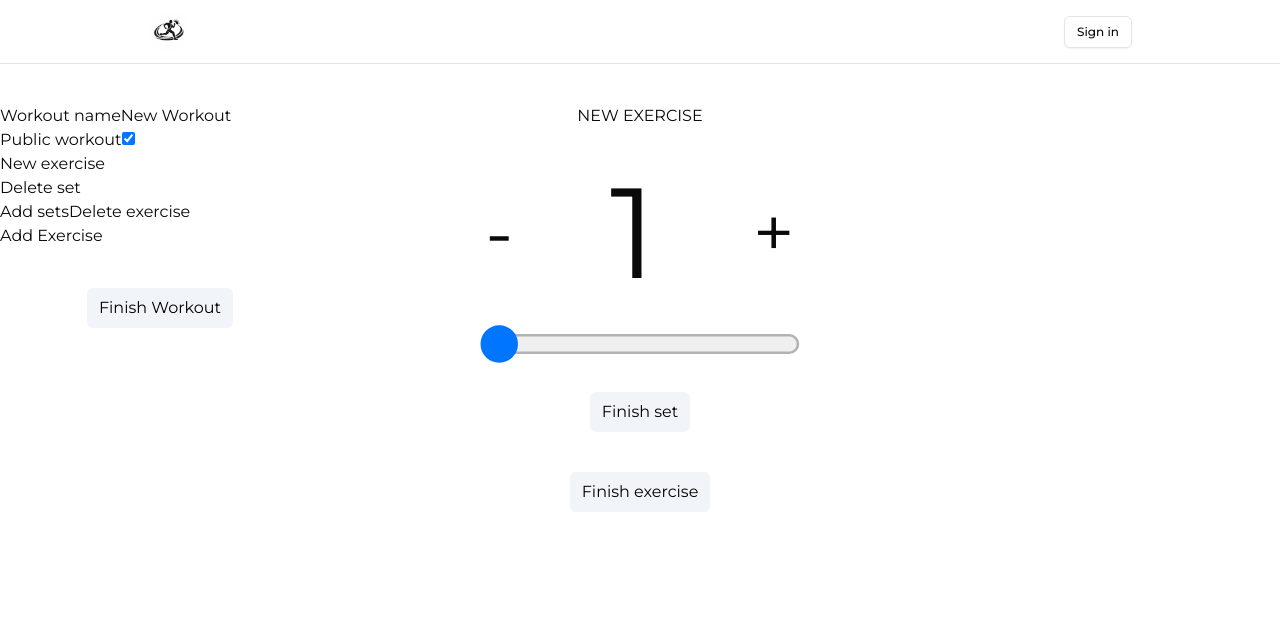
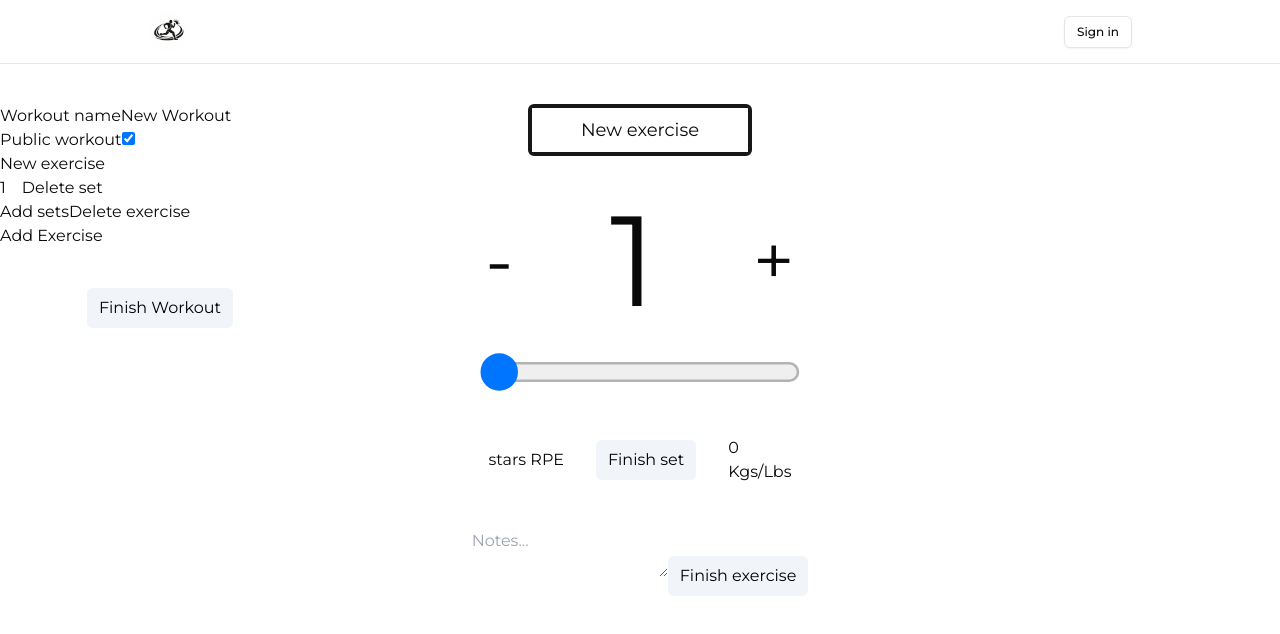
Before and after one commit to AntonioIonica/dailymovit, a Next.js app: page /movs/create in a window 1280 px wide. Shown: the top 634 px of the page. Built offline with nearby package versions, Linux system fonts and the light colour scheme; no server answers.

Commit message:
feat: added notes to exercises

```diff
--- a/app/api/workouts/route.ts
+++ b/app/api/workouts/route.ts
@@ -7,7 +7,6 @@ type setType = {
     rest_time: number,
     set_number: number,
     weight: number,
-    notes: string,
     rpe: number
     userId: string
 }
@@ -42,6 +41,7 @@ export async function POST(req: NextRequest) {
         const { data: exerciseData, error: exerciseError } = await (await supabase).from("exercises").insert({
             workout_id: workoutId,
             name: exercise.exerciseName,
+            notes: exercise.notes,
             user_id: user.id
         }).select("id").single();
         if (exerciseError) return NextResponse.json({ error: exerciseError }, { status: 500 });
@@ -54,7 +54,6 @@ export async function POST(req: NextRequest) {
             duration: s.duration,
             weight: s.weight,
             rest_time: s.rest_time,
-            notes: s.notes,
             rpe: s.rpe,
             user_id: user.id
         }));
--- a/app/movs/create/page.tsx
+++ b/app/movs/create/page.tsx
@@ -12,7 +12,8 @@ export default function CreateMov() {
   const [exercises, setExercises] = useState([
     {
       exerciseName: "New exercise",
-      sets: [{ reps: 1, duration: 0, rest_time: 0, set_number: 1, weight: 0, notes: '', rpe: 1 }],
+      notes: "",
+      sets: [{ reps: 1, duration: 0, rest_time: 0, set_number: 1, weight: 0, rpe: 1 }],
     },
   ]);
   const [activeExercise, setActiveExercise] = useState(0);
@@ -37,7 +38,8 @@ export default function CreateMov() {
       ...exercises,
       {
         exerciseName: "New exercise",
-        sets: [{ reps: 1, duration: 0, rest_time: 0, set_number: 1, weight: 0, notes: '', rpe: 1 }],
+        notes: "",
+        sets: [{ reps: 1, duration: 0, rest_time: 0, set_number: 1, weight: 0, rpe: 1 }],
       },
     ]);
     setActiveExercise(prev => prev + 1);
@@ -75,7 +77,6 @@ export default function CreateMov() {
       rest_time: 0,
       set_number: exercisesField[exerciseIndex].sets[activeSet].set_number + 1,
       weight: 0,
-      notes: '',
       rpe: 1
     });
     setExercises(exercisesField);
@@ -107,6 +108,18 @@ export default function CreateMov() {
       exercisesField[activeExercise].sets[activeSet].reps -= 1;
     };
     setExercises(exercisesField);
+  }
+
+  function handleSetWeight(activeExercise: number, activeSet: number, event: { target: { value: string } }): void {
+    const exerciseField = [...exercises];
+    exerciseField[activeExercise].sets[activeSet].weight = +event.target.value;
+    setExercises(exerciseField);
+  }
+
+  function handleSetNotes(activeExercise: number, event: { target: { value: string } }) {
+    const exerciseField = [...exercises];
+    exerciseField[activeExercise].notes = event.target.value;
+    setExercises(exerciseField);
   }
 
   const handleFinishWorkout = async (event: FormEvent) => {
@@ -164,7 +177,8 @@ export default function CreateMov() {
                   />
                   {exercise.sets.map((set, setIndex) => (
                     <div key={setIndex} className="containerSet">
-                      <div className="wrapperSet">
+                      <div className="wrapperSet flex space-x-4">
+                        <div>{set.set_number}</div>
                         <button
                           type="button"
                           onClick={() => deleteSet(exerciseIndex, setIndex)}
@@ -200,8 +214,11 @@ export default function CreateMov() {
         {/* Central console */}
         <div className="flex-2 flex-col w-[50%] mt-10">
           <div className="flex flex-col items-center">
-            <div>{exercises[activeExercise].exerciseName.toUpperCase()}</div>
-            <div>{ }</div>
+            <div className="border-4 border-solid rounded-md border-primary">
+              <input type="text" value={exercises[activeExercise].exerciseName}
+                onChange={(e) => handleExerciseName(activeExercise, e)}
+                className="text-center py-2 text-lg" />
+            </div>
             <div className="flex justify-center items-center">
               <button className="flex items-center justify-center text-7xl" onClick={decrementRep}>-</button>
               <div className="flex items-center justify-center text-9xl p-10 w-[15rem]">
@@ -217,10 +234,24 @@ export default function CreateMov() {
               max={30}
               className="scale-[250%]"
             />
-            <button onClick={() => addSet(activeExercise)} type="button" className="mt-10 rounded-md border-slate-300
+            <div className="flex space-x-8 items-center mt-14">
+              <div>stars RPE</div>
+              <button onClick={() => addSet(activeExercise)} type="button" className="rounded-md border-slate-300
             px-3 py-2 text-black bg-slate-100">Finish set</button>
-            <button onClick={addExercise} type="button" className="mt-10 rounded-md border-slate-300
+              <span className="flex flex-col"><input className="max-w-16 flex items-center" type='number'
+                value={exercises[activeExercise].sets[activeSet].weight}
+                placeholder="KG/LB" onChange={(e) => handleSetWeight(activeExercise, activeSet, e)}
+                min={0}
+                max={1000}
+              />Kgs/Lbs</span>
+            </div>
+
+
+            <div className="flex mt-8 items-center space-between">
+              <div><textarea onChange={(e) => handleSetNotes(activeExercise, e)} placeholder="Notes..." maxLength={100} /></div>
+              <button onClick={addExercise} type="button" className="mt-10 rounded-md border-slate-300
             px-3 py-2 text-black bg-slate-100">Finish exercise</button>
+            </div>
           </div>
 
         </div>
```
